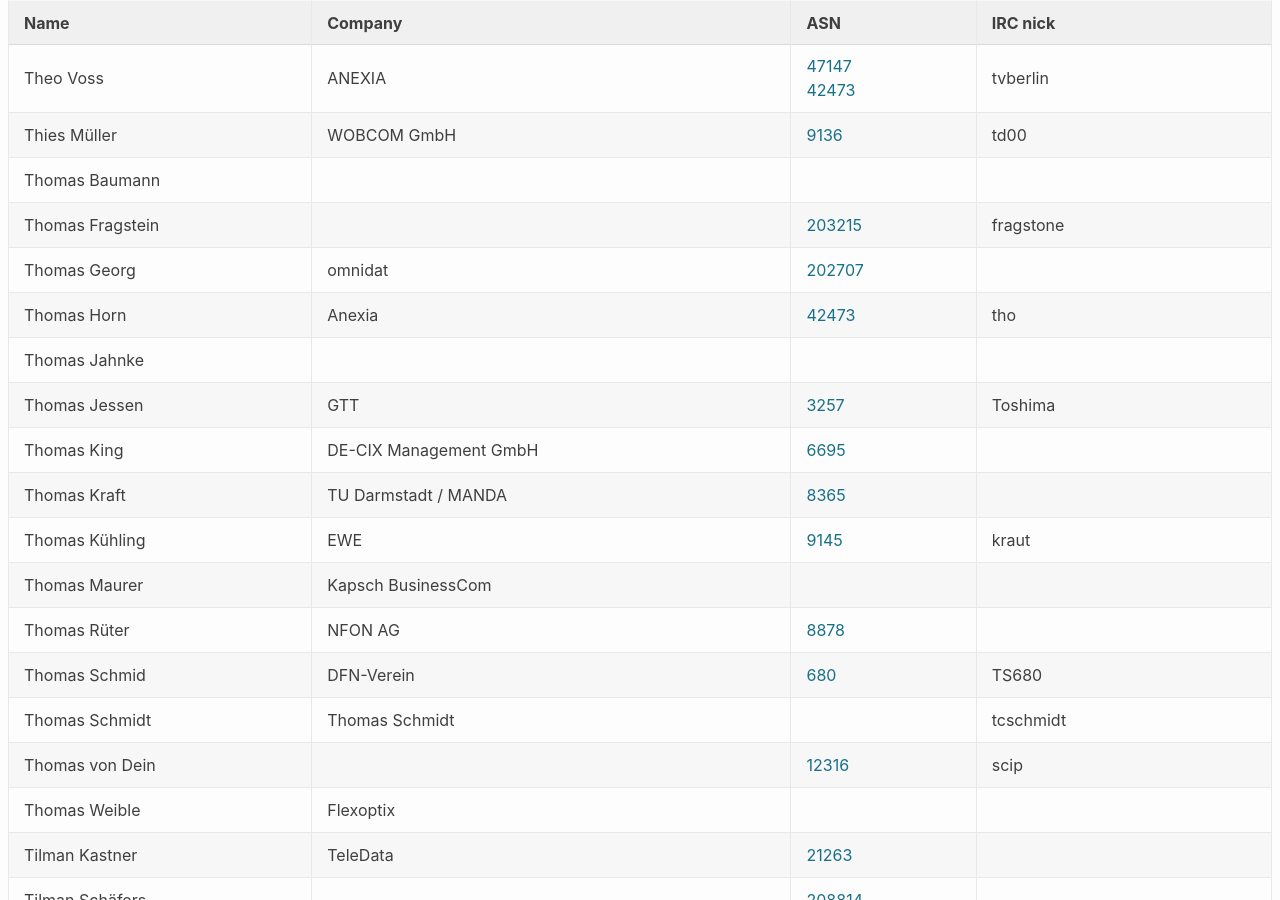
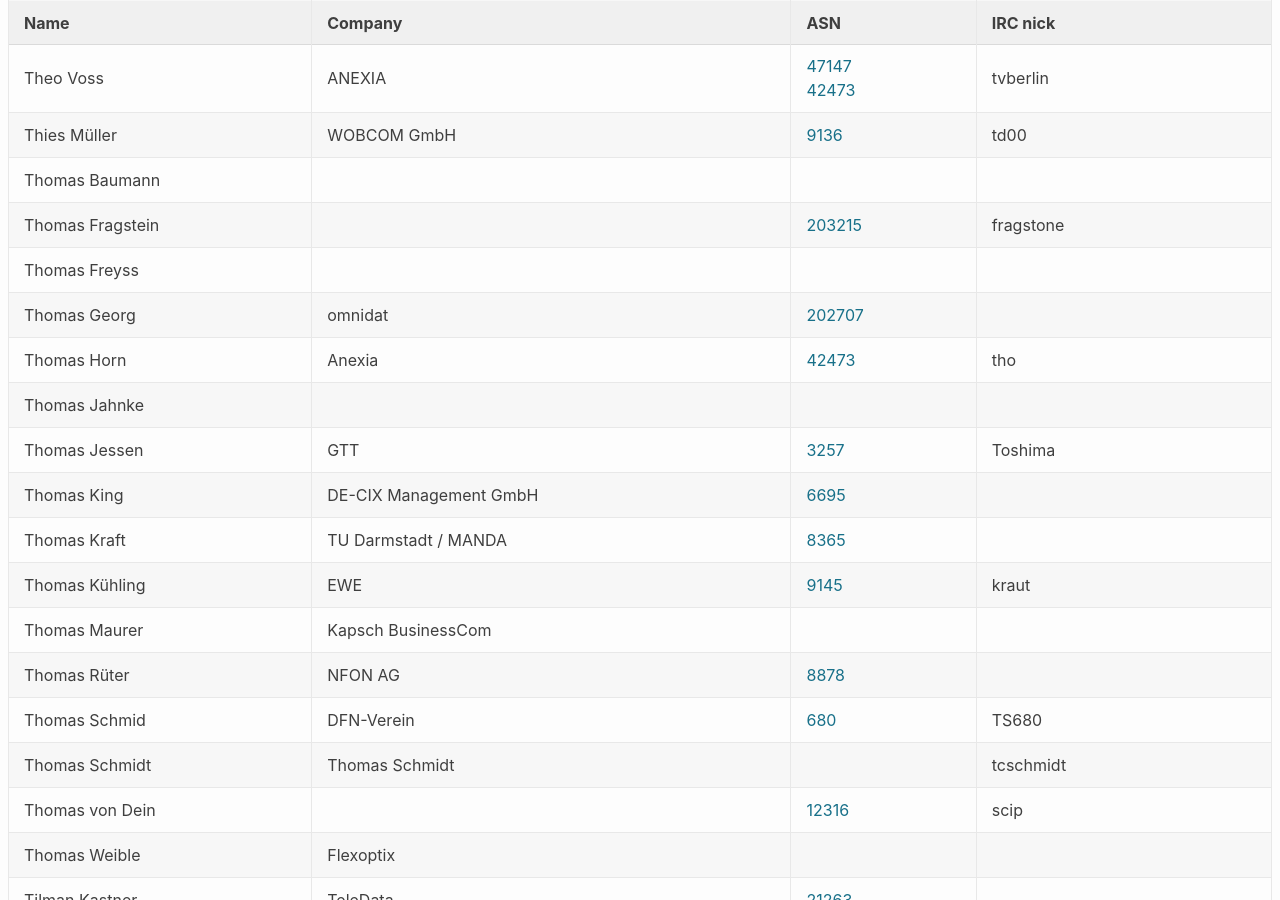
Before and after one commit to denog/pretix-attendeelist, a Jekyll site: the page built from index.markdown, in a window 1280 px wide and 900 px high, scrolled down 20992 px. Built offline with Jekyll 4.4.1, drawn with Linux system fonts in a browser that asks for light colours.

Commit message:
Latest data: Thu Nov  5 08:50:12 UTC 2020

```diff
--- a/_data/attendees.json
+++ b/_data/attendees.json
@@ -2694,6 +2694,12 @@
     "asn": "203215"
   },
   {
+    "name": "Thomas Freyss",
+    "company": null,
+    "irc": null,
+    "asn": null
+  },
+  {
     "name": "Thomas Georg",
     "company": "omnidat",
     "irc": null,
```
